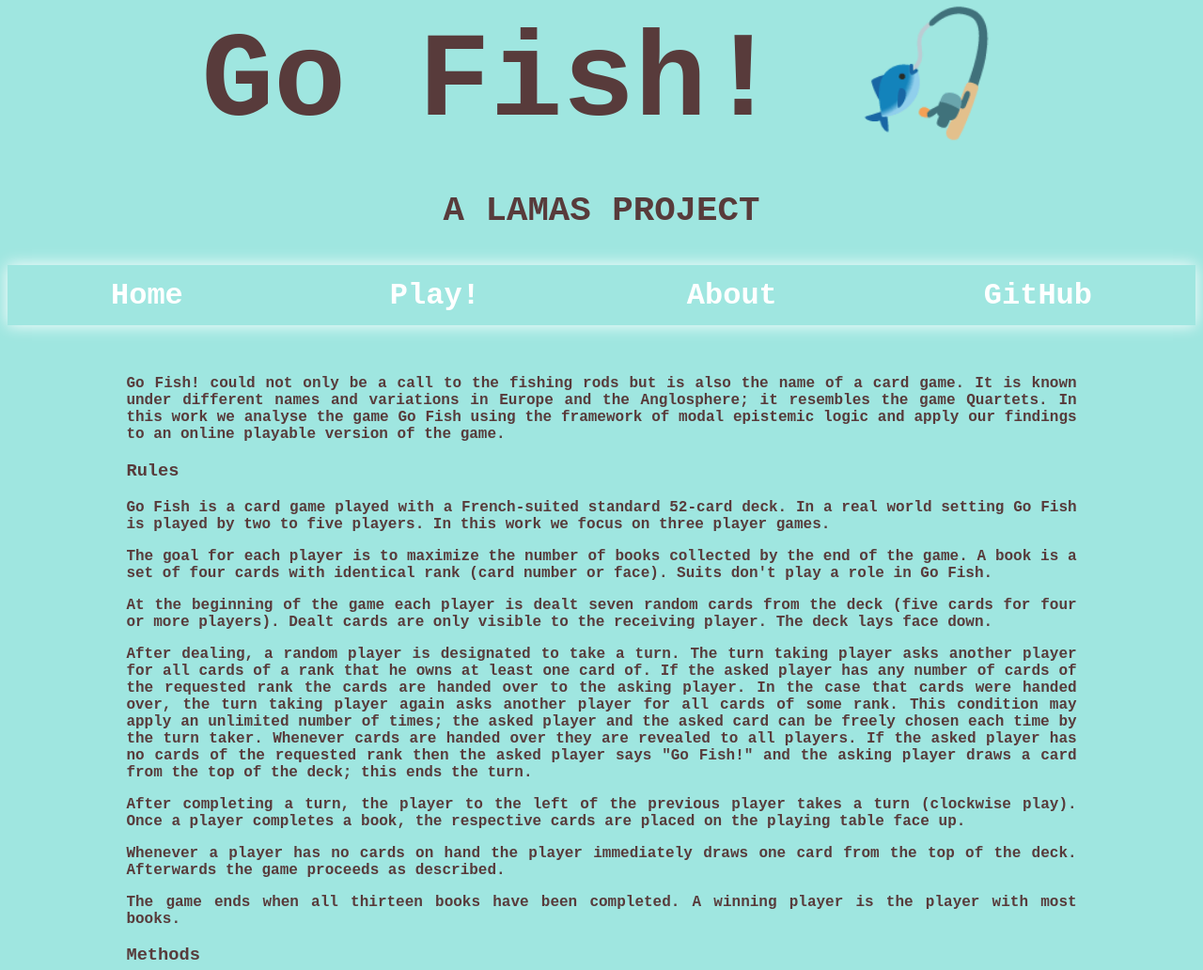
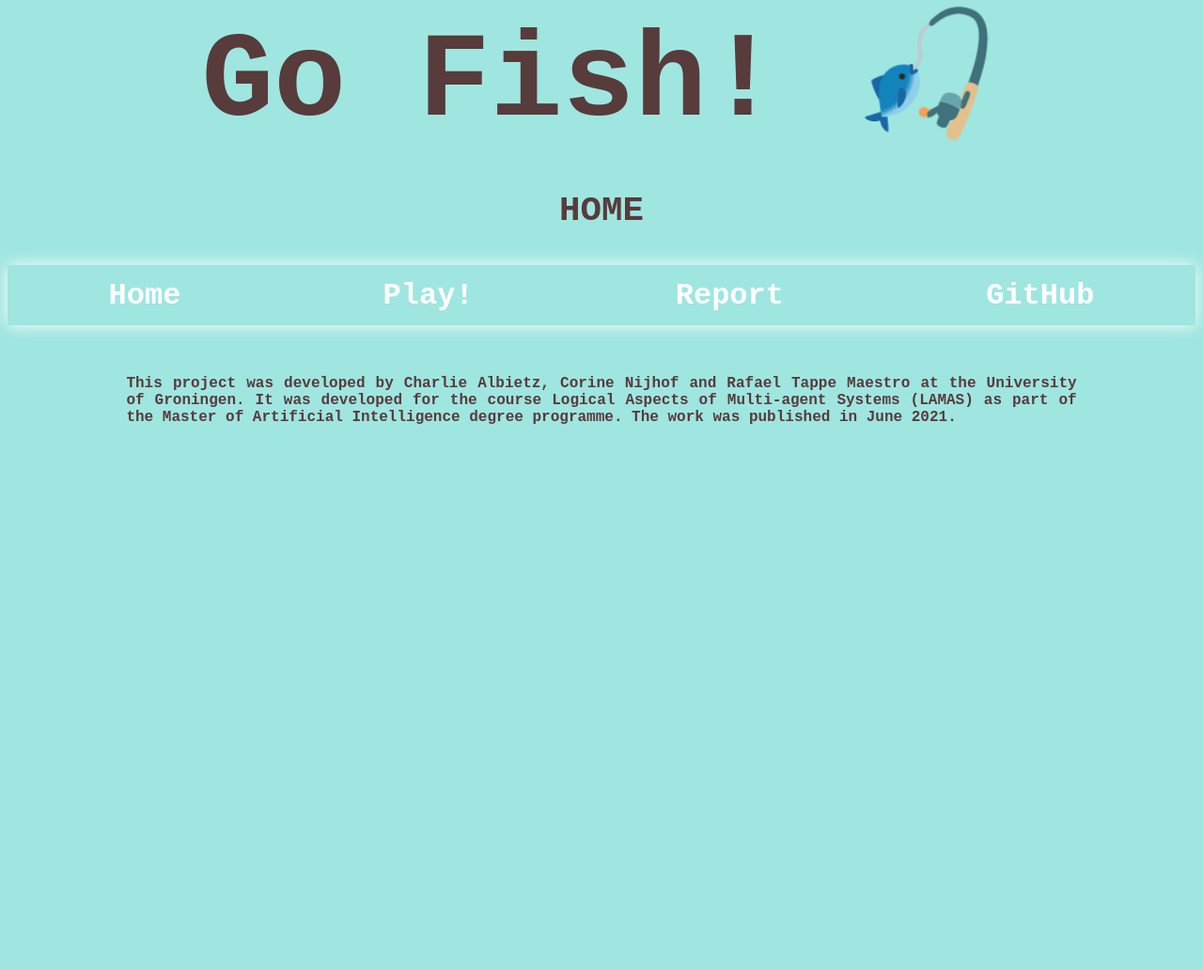
Before and after one commit to Wehzie/2021-lamas, a website: page docs/index.html in a window 1280 px wide. Shown: the part 40-1072 px from the top of the page at 94% size. After the commit the page ends 800 px from the top, so only its background shows below. Drawn offline with Linux system fonts and the light colour scheme.

```diff
--- a/docs/index.html
+++ b/docs/index.html
@@ -23,7 +23,7 @@
                 <span class="brokenLine">Go Fish!<br />&#x1F3A3;</span>
                 <span class="oneLine">Go Fish! &#x1F3A3;</span>
             </h1>
-            <h3>A LAMAS PROJECT</h3>
+            <h3>HOME</h3>
         </header>
 
         <nav id=nav>
@@ -31,7 +31,7 @@
                 <a href="index.html">Home</a>
                 <div id="subLinks">
                     <a href="play.html">Play!</a>
-                    <a href="about.html">About</a>
+                    <a href="report.html">Report</a>
                     <a href="https://github.com/Wehzie/2021-lamas">GitHub</a>
                 </div>
                 <div id="burger" tabindex="0" onclick="toggleNavBurger()" onkeypress="toggleNavBurger()">
@@ -43,7 +43,7 @@
             <div id="navDesktop">
                 <a href="index.html">Home</a>
                 <a href="play.html">Play!</a>
-                <a href="about.html">About</a>
+                <a href="report.html">Report</a>
                 <a href="https://github.com/Wehzie/2021-lamas">GitHub</a>
             </div>
         </nav>
@@ -52,88 +52,18 @@
         <article>
             <section>
                 <p>
-                Go Fish! could not only be a call to the fishing rods but is also the name of a card game.
-                It is known under different names and variations in Europe and the Anglosphere; it resembles the game Quartets.
-                In this work we analyse the game Go Fish using the framework of modal epistemic logic and apply our findings to an online playable version of the game.
+                This project was developed by Charlie Albietz, Corine Nijhof and Rafael Tappe Maestro at the University of Groningen.
+                It was developed for the course Logical Aspects of Multi-agent Systems (LAMAS) as part of the Master of Artificial Intelligence degree programme.
+                The work was published in June 2021.
                 </p>
             </section>
+        </article>
 
-            <section>
-                <h3>Rules</h3>
-                <p>
-                Go Fish is a card game played with a French-suited standard 52-card deck.
-                In a real world setting Go Fish is played by two to five players.
-                In this work we focus on three player games.
-                </p>
-                <p>
-                The goal for each player is to maximize the number of books collected by the end of the game.
-                A book is a set of four cards with identical rank (card number or face).
-                Suits don't play a role in Go Fish.
-                </p>
-                <p>
-                At the beginning of the game each player is dealt seven random cards from the deck (five cards for four or more players).
-                Dealt cards are only visible to the receiving player.
-                The deck lays face down.
-                </p>
-                <p>
-                After dealing, a random player is designated to take a turn.
-                The turn taking player asks another player for all cards of a rank that he owns at least one card of.
-                If the asked player has any number of cards of the requested rank the cards are handed over to the asking player.
-                In the case that cards were handed over, the turn taking player again asks another player for all cards of some rank.
-                This condition may apply an unlimited number of times; the asked player and the asked card can be freely chosen each time by the turn taker.
-                Whenever cards are handed over they are revealed to all players.
-                If the asked player has no cards of the requested rank then the asked player says "Go Fish!" and the asking player draws a card from the top of the deck; this ends the turn.
-                </p>
-                <p>
-                After completing a turn, the player to the left of the previous player takes a turn (clockwise play).
-                Once a player completes a book, the respective cards are placed on the playing table face up.
-                </p>
-                <p>
-                Whenever a player has no cards on hand the player immediately draws one card from the top of the deck.
-                Afterwards the game proceeds as described.
-                </p>
-                <p>
-                The game ends when all thirteen books have been completed.
-                A winning player is the player with most books.
-                </p>
-            </section>
 
-            <section>
-                <h3>Methods</h3>
-                <img src="img/ARCHITECTURE.png" alt="Dependency graph.">
-                <br>
-                <figcaption>Dependency graph</figcaption>
-                <p>
-                For this work we develop an interactive web application.
-                The application models the Go Fish game.
-                It enables a human user to play the game against two AI opponents.
-                The application is built on top of HTML, CSS and JavaScript without the use of frameworks.
-                </p>
-                <p>
-                The figure shows a dependency graph for the game implementation in JavaScript.
-                Each box corresponds to a class in the object-oriented programming paradigm; with the exception of the Main and Utils boxes.
-                For the Game class, its methods are listed below.
-                These three methods control the main course of a game from initialization, to turn taking to ending the game.
-                The arrows in the dependency graph flow from dependencies towards depending classes.
-                For example class Agent requires the notion of a hand of cards; this is implemented in class Hand.
-                A hand in turn depends on the notion of cards found defined in class Card.
-                No dependency arrows are shown for the Utils class because the Utils class itself has no dependencies and it contains only pure functions; Utils may be considered accessible from any other class.
-                </p>
-                <p>
-                Currently the AI agents follow a naive strategy of asking a random opponent for cards of random rank from the set of cards they hold.
-                Epistemic logic plays a role in the development of a better informed strategy for the AI.
-                Once such a strategy has been developed we will visualize the AI's reasoning process.
-                Furthermore we would like to use the AI's epistemic-logic-strategy to suggest moves to the human player.
-                Similarly, the reasoning process of the helper may be visualized to the human player.
-                The development of the logic-based strategy depends on our analysis of example game scenarios as shown in Section \ref{sec:scenarios} and on the Kripke model based analysis of Go Fish as shown in Section \ref{sec:kripke}.
-                </p>
-
-            </section>
-        </article>
-        <footer>
+        <!-- <footer>
             <hr />
             <a href="#nav">SCROLL UP</a>
             <hr />
-        </footer>
+        </footer> -->
     </body>
 </html>
```
